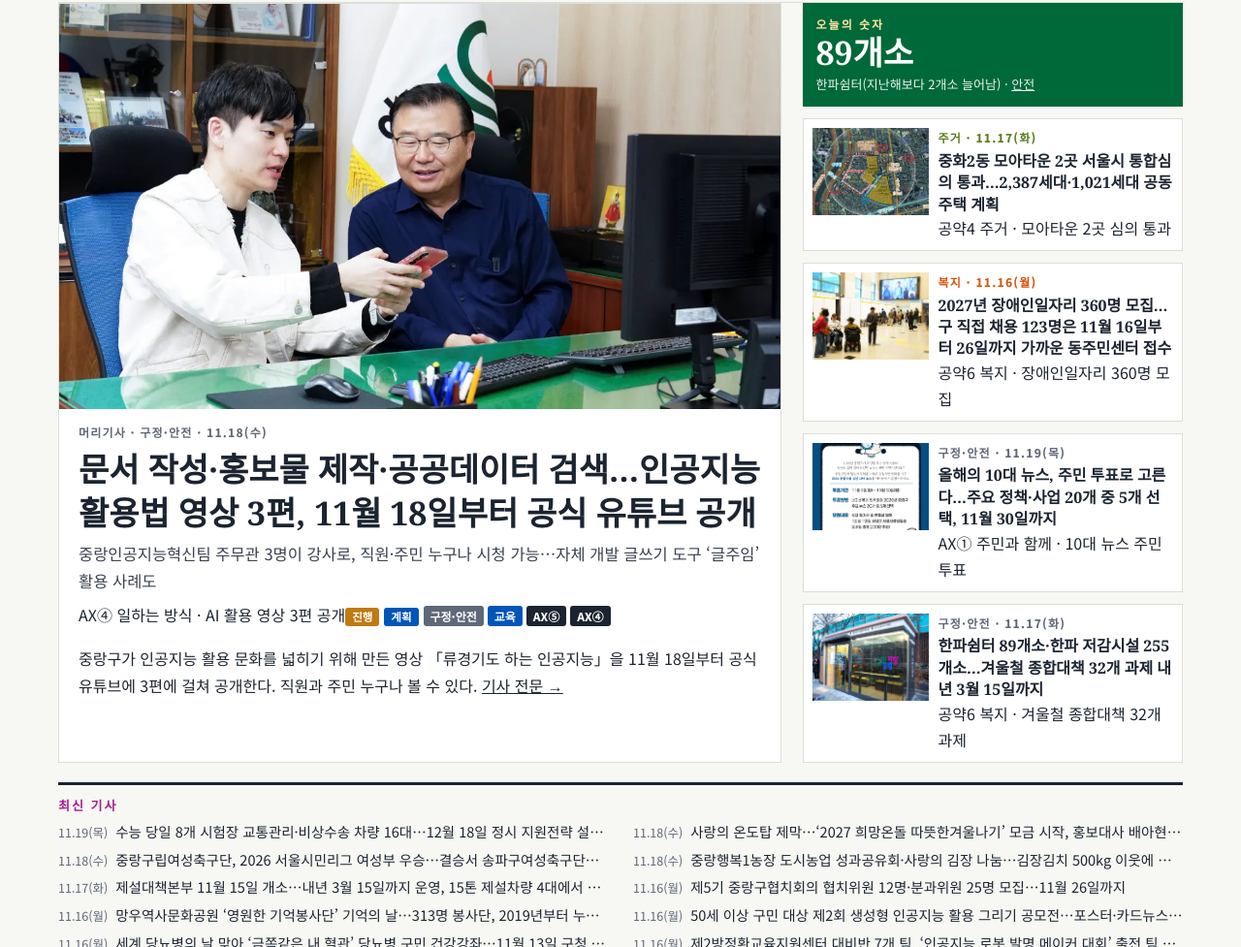
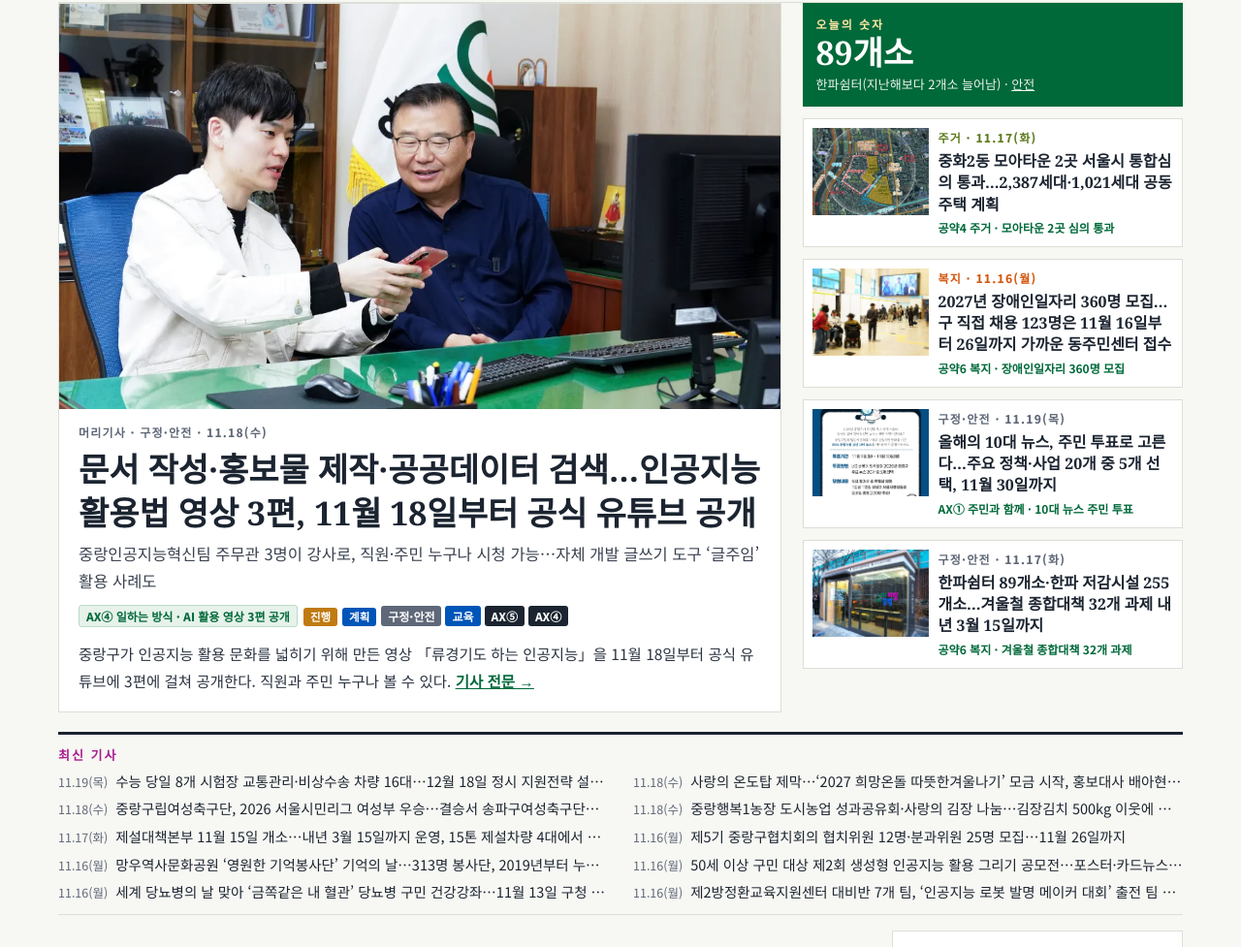
Before and after one commit to goodmorninghope-khs/jungnang-briefing, a plain HTML site: page index.html in a window 1280 px wide. Shown: the part 249-1226 px from the top of the page at 97% size. Drawn offline with Linux system fonts and the light colour scheme; no server answers.

Commit message:
연결도 칩·머리기사 리드·본문 글꼴

```diff
--- a/style.css
+++ b/style.css
@@ -171,3 +171,9 @@ footer .tri{margin-bottom:14px}
 .twin{border:1px solid #d9d3c5;border-left:4px solid #18264a;background:#f6f3ec;padding:10px 14px;margin:18px 0;border-radius:4px}
 .twin b{color:#18264a}
 .twin ul{margin:4px 0 0;padding-left:18px}
+
+.fitchip{display:inline-block;font-size:12px;font-weight:800;color:#006939;background:#e6f2ea;border:1px solid #b9dcc6;border-radius:3px;padding:0 7px;margin:0 6px 4px 0;line-height:1.8}
+.subfit{font-size:12px;color:#006939;font-weight:700;margin-top:3px}
+.leadlede{margin:10px 0 0;font-size:15.5px;color:#2b3340;line-height:1.75}
+.leadlede a{color:var(--green);font-weight:700;white-space:nowrap}
+.artbody p{font-size:17px;line-height:1.85;margin:0 0 14px}
```
